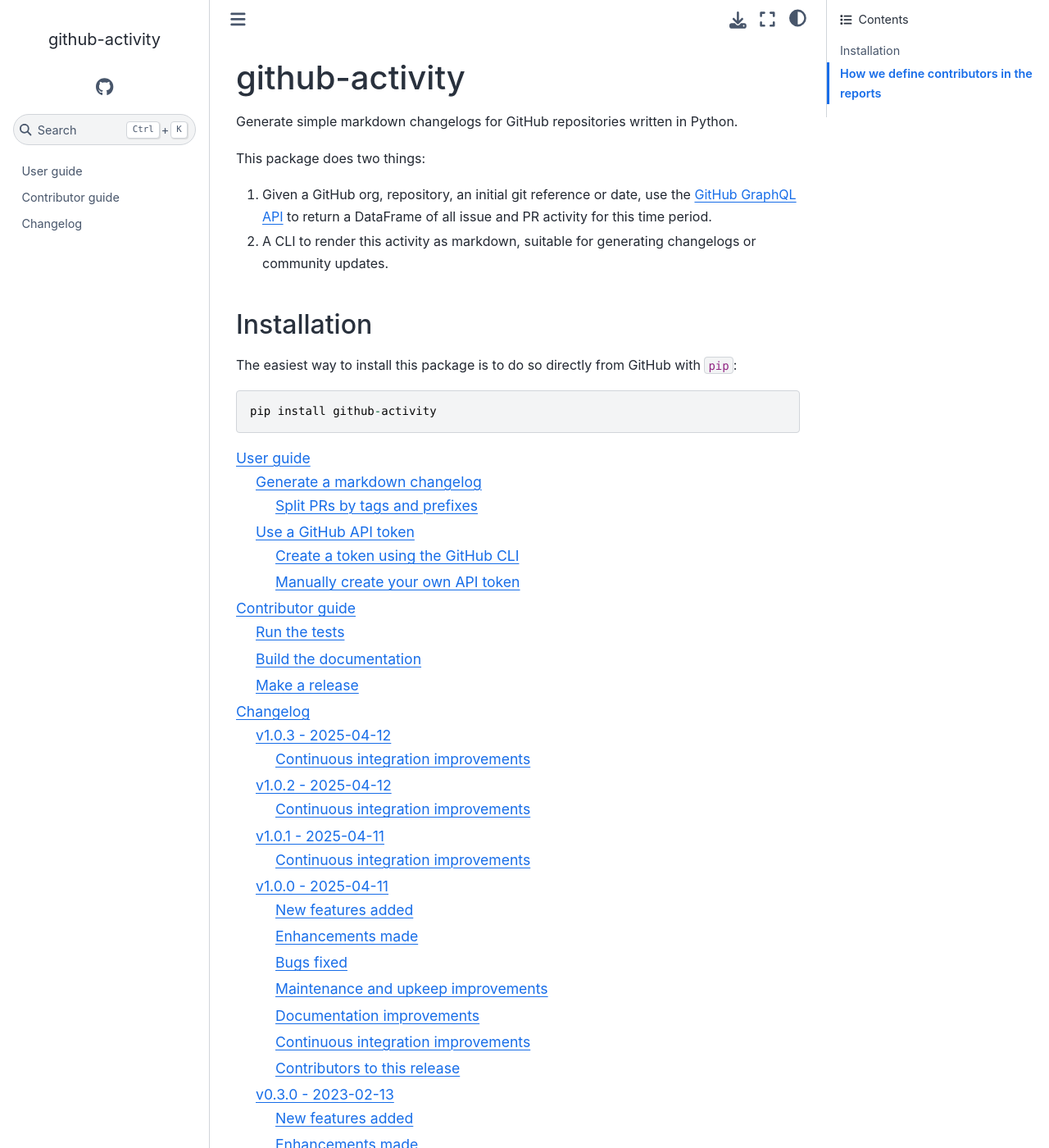
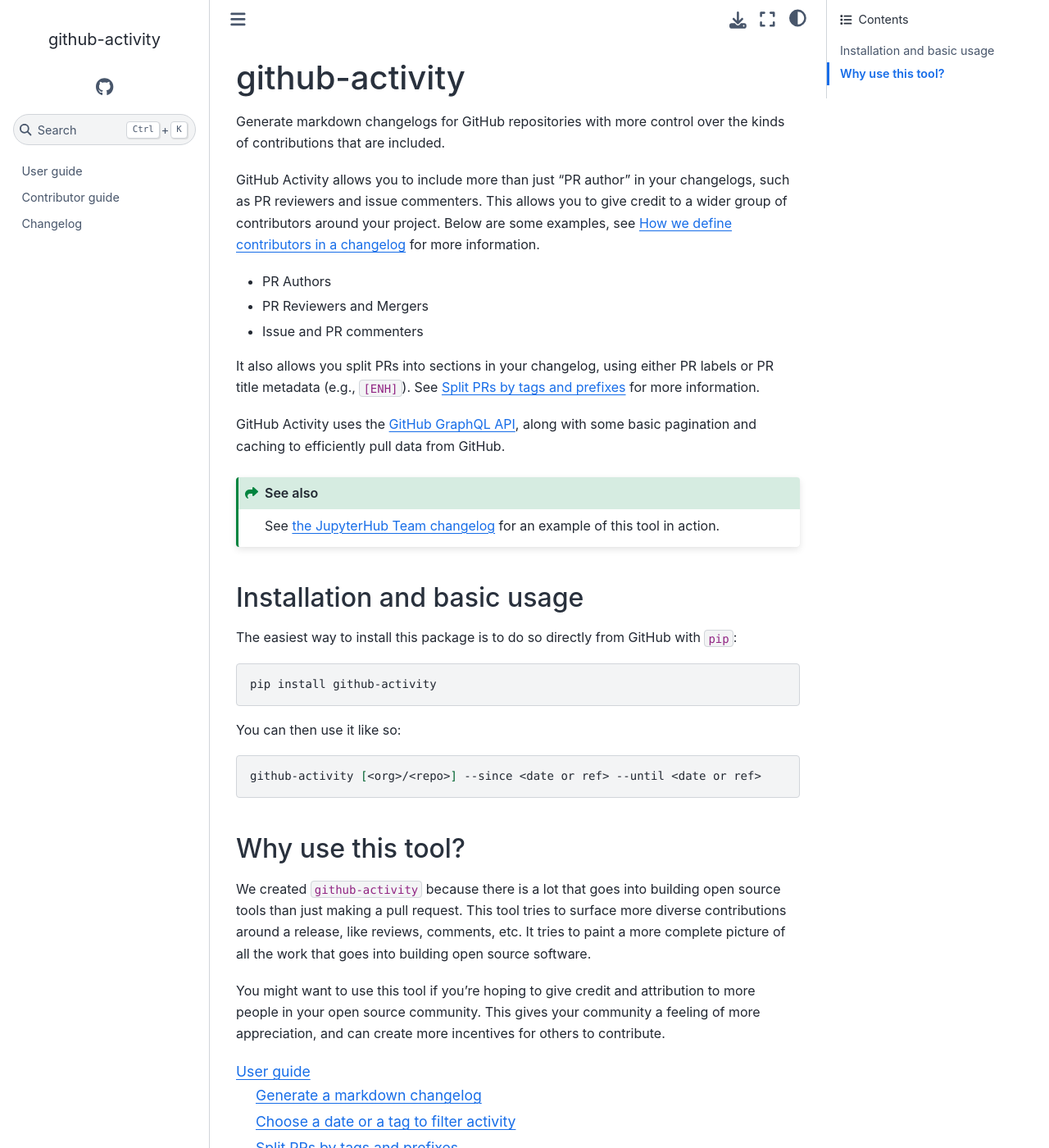
Before and after one commit to executablebooks/github-activity, a Sphinx documentation site: the page built from docs/index.md, in a window 1280 px wide and 1400 px high. Shown: the whole window at 82% size. Built offline with Sphinx 7.4.7 and the Sphinx Book theme 1.1.4, drawn with Linux system fonts in a browser that asks for light colours; some of the changed text lies outside the part shown.

Commit message:
[DOC] Clarify some intended functionality in docs (#127)
* [DOC] Clarify some intended functionality in docs

* Add more cross-refs

* Add date filtering docs

* Document Python API

* Update docs/index.md

Co-authored-by: Simon Li <orpheus+devel@gmail.com>

* Apply suggestions from code review

Co-authored-by: Simon Li <orpheus+devel@gmail.com>

* Update docs/use.md

---------

Co-authored-by: Simon Li <orpheus+devel@gmail.com>

````diff
--- a/docs/index.md
+++ b/docs/index.md
@@ -1,44 +1,44 @@
 # github-activity
 
-Generate simple markdown changelogs for GitHub repositories written in Python.
+Generate markdown changelogs for GitHub repositories with more control over the kinds of contributions that are included.
 
-This package does two things:
+GitHub Activity allows you to include more than just "PR author" in your changelogs, such as PR reviewers and issue commenters. This allows you to give credit to a wider group of contributors around your project. Below are some examples, see [](#how-does-this-tool-define-contributions-in-the-reports) for more information.
 
-1. Given a GitHub org, repository, an initial git reference or date, use the
-   [GitHub GraphQL API](https://developer.github.com/v4/) to return a DataFrame
-   of all issue and PR activity for this time period.
-2. A CLI to render this activity as markdown, suitable for generating changelogs or
-   community updates.
+- PR Authors
+- PR Reviewers and Mergers
+- Issue and PR commenters
 
-## Installation
+It also allows you split PRs into sections in your changelog, using either PR labels or PR title metadata (e.g., `[ENH]`). See [](#prefixes-and-tags) for more information.
+
+GitHub Activity uses the [GitHub GraphQL API](https://docs.github.com/en/graphql), along with some basic pagination and caching to efficiently pull data from GitHub.
+
+```{seealso}
+See [the JupyterHub Team changelog](https://github.com/jupyterhub/jupyterhub/blob/5.3.0/docs/source/reference/changelog.md) for an example of this tool in action.
+```
+
+## Installation and basic usage
 
 The easiest way to install this package is to do so directly from GitHub with `pip`:
 
-```
+```bash
 pip install github-activity
 ```
 
+You can then use it like so:
+
+```bash
+github-activity [<org>/<repo>] --since <date or ref> --until <date or ref>
+```
+
+## Why use this tool?
+
+We created `github-activity` because there is a lot that goes into building open source tools than just making a pull request. This tool tries to surface more diverse contributions around a release, like reviews, comments, etc. It tries to paint a more complete picture of all the work that goes into building open source software.
+
+You might want to use this tool if you're hoping to give credit and attribution to more people in your open source community. This gives your community a feeling of more appreciation, and can create more incentives for others to contribute.
+
 ```{toctree}
+:maxdepth: 2
 use
 contribute
 changelog
 ```
-
-(how-does-this-tool-define-contributions-in-the-reports)=
-
-## How we define contributors in the reports
-
-GitHub Activity tries to automatically determine the unique list of contributors within a given window of time.
-There are many ways to define this, and there isn't necessarily a "correct" method out there.
-
-We try to balance the two extremes of "anybody who shows up is recognized as contributing" and "nobody is recognized as contributing".
-We've chosen a few rules that try to reflect sustained engagement in issues/PRs, or contributions in the form of help in _others'_ issues or contributing code.
-
-Here are the rules we follow for finding a list of contributors within a time window. A contributor is anyone who has:
-
-- Contributed to a PR merged in that window (includes opening, merging, committing, commenting, or committing)
-- Commented on >= 2 issues that weren't theirs
-- Commented >= 6 times on any one issue
-- Known bot accounts are generally not considered contributors
-
-We'd love feedback on whether this is a good set of rules to use.
--- a/docs/use.md
+++ b/docs/use.md
@@ -1,4 +1,9 @@
 # User guide
+
+This tool has two main user interfaces:
+
+1. **A python library**: Given a GitHub org, repository, an initial git reference or date, use the [GitHub GraphQL API](https://developer.github.com/v4/) to return a DataFrame of all issue and PR activity for this time period.
+2. **A Command Line Interface** to render this activity as markdown, suitable for generating changelogs or community updates.
 
 These sections describe how to control the major functionality of this tool.
 
@@ -19,8 +24,7 @@
 If you do not give it, then `github-activity` will attempt to infer this value by running `git remote -v` and using either `upstream` or `origin` (preferring `upstream` if both are available).
 
 The (optional) arguments in `--since` (or `-s`) and `--until` (or `-u`) can either be
-a date, or a ref (such as a commit hash or tag). `github-activity` will pull the activity
-between the dates corresponding to these values.
+a date, or a ref (such as a commit hash or tag). `github-activity` will pull the activity between the dates corresponding to these values.
 
 ```{margin}
 There are many other options with the `github-activity` CLI, run `github-activity -h`
@@ -41,7 +45,22 @@
 For repositories that use multiple branches, it may be necessary to filter PRs by a branch name.  This can be done using the `--branch` parameter in the CLI.   Other git references can be used as well in place of a branch name.
 ```
 
-### Split PRs by tags and prefixes
+## Choose a date or a tag to filter activity
+
+By default, `github-activity` will pull the activity _after_ the latest GitHub release or git tag. You can choose to manually control the date ranges as well.
+
+To specify a **start date**, use the `-s` (or `--since`) parameter. To specify an **end date**, use the `-u` or `--until` parameter.
+
+Each of these accepts either:
+
+1. A date string. This can be anything that [`dateutil.parser.parse`](https://dateutil.readthedocs.io/en/stable/parser.html) accepts.
+2. A git `ref`. For example, a `commit hash` or a `tag`.
+
+If no `-u` parameter is given, then all activity until today will be included.
+
+(prefixes-and-tags)=
+
+## Split PRs by tags and prefixes
 
 Often you wish to split your PRs into multiple categories so that they are easier
 to scan and parse. You may also _only_ want to keep some PRs (e.g. features, or API
@@ -63,6 +82,55 @@
 `--tags` parameter in the CLI. This is a list of a subset of names taken from the
 left-most column above.
 ```
+
+## Include Pull Request reviewers and commenters in your changelog
+
+By default, GitHub Activity will include anybody that _reviews_ or _comments_ in a pull request in the item for that PR. This is included in a list of authors at the end of each item. See [the JupyterHub Changelog](https://jupyterhub.readthedocs.io/en/stable/reference/changelog.html) for examples.
+
+## Include a list of all contributors at the end of your changelog
+
+By default, this tool will include a long list of contributors at the end of your changelog. This is the unique set of all contributors that contributed to the release.
+
+(how-does-this-tool-define-contributions-in-the-reports)=
+
+### How we define contributors in a changelog
+
+GitHub Activity tries to automatically determine the unique list of contributors within a given window of time.
+There are many ways to define this, and there isn't necessarily a "correct" method out there.
+
+We try to balance the two extremes of "anybody who shows up is recognized as contributing" and "nobody is recognized as contributing".
+We've chosen a few rules that try to reflect sustained engagement in issues/PRs, or contributions in the form of help in _others'_ issues or contributing code.
+
+Here are the rules we follow for finding a list of contributors within a time window. A contributor is anyone who has:
+
+- Contributed to a PR merged in that window (includes opening, merging, committing, or commenting)
+- Commented on >= 2 issues that weren't theirs
+- Commented >= 6 times on any one issue
+- Known bot accounts are generally not considered contributors
+
+We'd love feedback on whether this is a good set of rules to use.
+
+## Strip PR type metadata from the changelog titles
+
+If you follow the [title prefix convention used to split PRs](#prefixes-and-tags), you can remove these prefixes when you generate your changelog, so that they don't clutter the output.
+
+To strip title prefix metadata, use the `--strip-brackets` flag.
+
+For example, `[DOC] Add some documentation` will be rendered as `Add some documentation`.
+
+## Change the heading level for your changelog items
+
+To change the starting heading level for changelog items, use the `--heading-level N` flag. Where `N` is the starting heading level (e.g., `2` corresponds to `##`).
+
+This is useful if you want to _embed_ your changelog into a larger one (e.g., `CHANGELOG.md`).
+
+## Include issues in your changelog
+
+To include closed issues in your changelog, use the `--include-issues` flag.
+
+## Include opened issues in your changelog
+
+To include Issues and Pull Requests that were _opened_ in a time period, use the `--include-opened` flag.
 
 (use:token)=
 
@@ -102,3 +170,63 @@
 - Assign the token to an environment variable called `GITHUB_ACCESS_TOKEN`.
   If you run `github-activity` and this variable is defined, it will be used.
   You may also pass a token via the `--auth` parameter (though this is not the best security practice).
+
+## Use the Python API
+
+You can do most of the above from Python as well.
+This is not as well-documented as the CLI, but should have most functionality available.
+
+### Generate markdown changelogs with the Python API
+
+For generating markdown changelogs from Python, here's an example:
+
+```
+from github_activity import generate_activity_md
+
+markdown = generate_activity_md(
+    target="executablebooks/github-activity",
+    since="2023-01-01",
+    until="2023-12-31",
+    kind=None,
+    auth="your-github-token",
+    tags=None,
+    include_issues=True,
+    include_opened=True,
+    strip_brackets=True,
+    heading_level=1,
+    branch=None,
+)
+
+# Print or save the markdown
+print(markdown)
+```
+
+### Return GitHub Activity queries as a DataFrame
+
+For scraping GitHub and returning the data as a DataFrame, here's an example:
+
+```python
+from github_activity import get_activity
+
+# Get activity data as a DataFrame
+from github_activity import get_activity
+
+df = get_activity(
+    target="executablebooks/github-activity",
+    since="2023-01-01",
+    until="2023-12-31",
+    auth="your-github-token",
+    kind=None,
+    cache=None
+)
+```
+
+In some cases, metadata will be nested inside the resulting dataframe.
+There are some helper functions for this. For example, to extract nested comments inside the activity dataframe:
+
+```python
+from github_activity import get_activity, extract_comments
+
+df = get_activity(...)
+comments_df = extract_comments(df['comments'])
+```
````
Also changed, not shown: README.md (+7 -12 lines).
